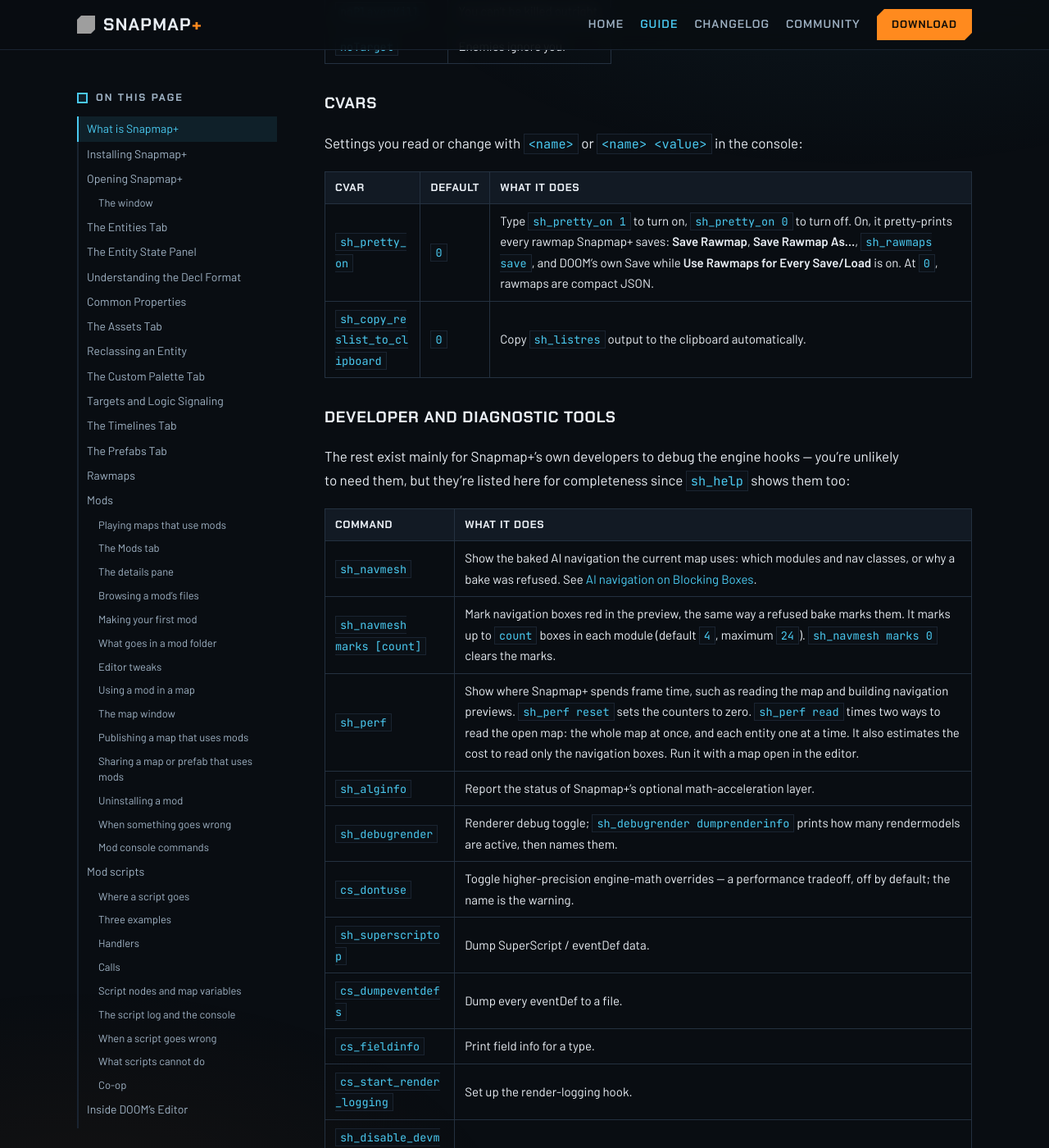
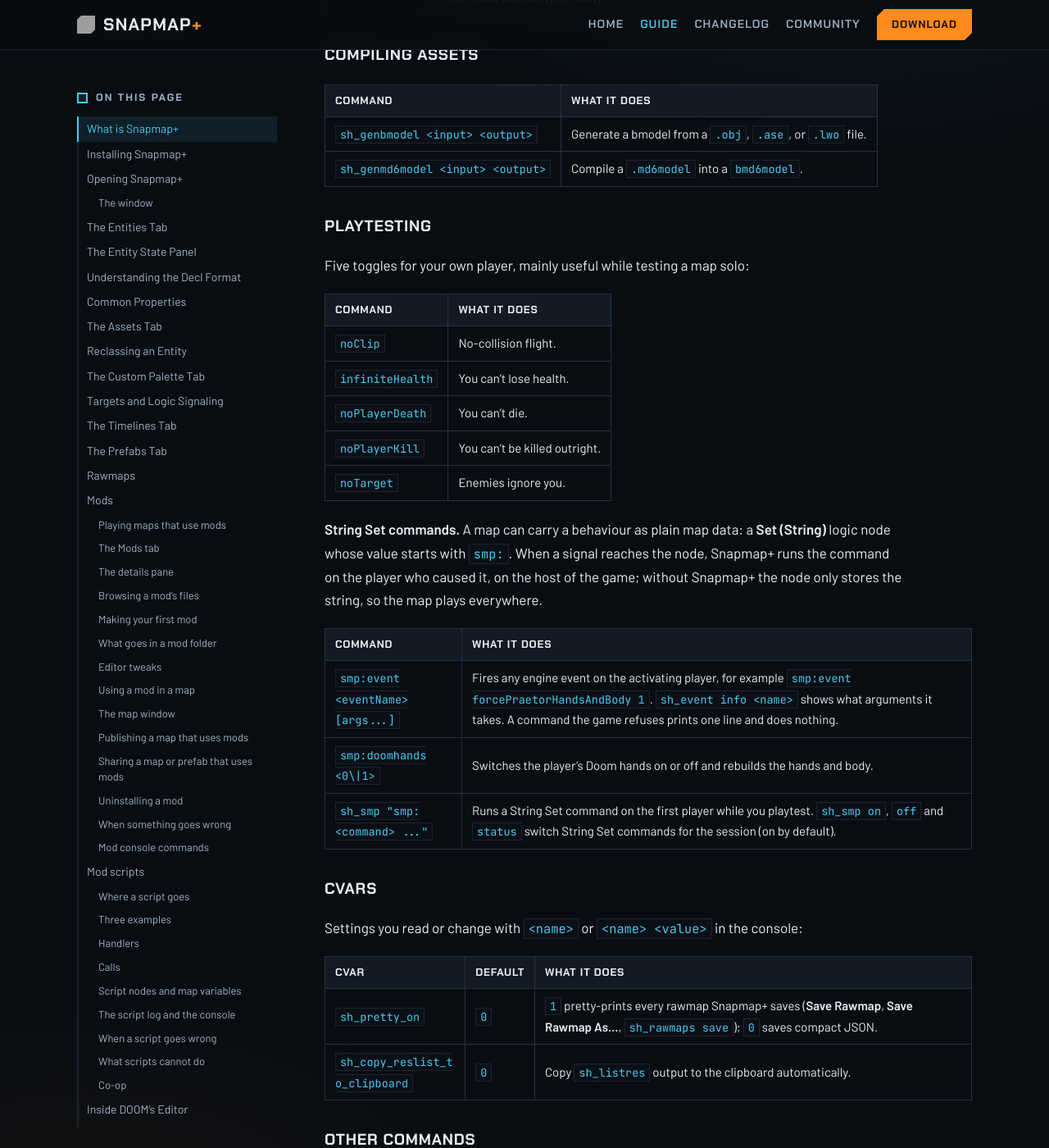
Before and after one commit to doom-snapmap/snapmap-web, a Jekyll site: the page built from site/snapmap-plus-guide.md, in a window 1280 px wide and 1400 px high, scrolled down 60836 px. Shown: the whole window at 82% size. Built offline with Jekyll 4.4.1, drawn with Linux system fonts in a browser that asks for light colours; some of the changed text lies outside the part shown; grey boxes are pictures that could not be loaded.

Commit message:
List the console commands a release has
Developer-only commands and the retired rawmap switches are gone; sh_prefab, sh_event, sh_gridsize, sh_navmesh's verbs and the String Set commands are listed.

```diff
--- a/site/snapmap-plus-guide.md
+++ b/site/snapmap-plus-guide.md
@@ -1793,22 +1792,33 @@ sections above.)
 | `sh_listres <resource class> [filter]` | List every resource of a given class (e.g. `idMaterial`), optionally filtered by name. |
 | `sh_type <type or enum> [-v]` | Print the fields of an idTech class, or the values of an enum. Add `-v` to also see each field's byte offset and size. |
 | `sh_validclasses <inherit>` | List the engine-valid classnames for a given inherit — the same list that fills the Classname dropdown in the [Entity State Panel](#the-entity-state-panel). |
+| `sh_event info <name>` / `sh_event list [filter]` | Print an engine event's number and arguments, or list every event (optionally those matching the filter). |
 | `sh_dumpmap <name>` | Dump the currently generated `.map` (including SnapMap's own auto-generated version) to a file, for debugging. Works in the SnapMap menu as well as in the editor. The name is **game-relative**, not a Windows path: a bare name lands in `<game dir>\base\mapdumps\<name>.map`, and the `.map` extension is always forced. Dumping the same name twice never overwrites — repeats become `<name>_2.map`, `<name>_3.map`, and so on. Pass a name containing a `/` (e.g. `arena/pass1`) to choose your own subfolder under `base\`; it is created for you. The command prints the full path it wrote. |
 
-### Rawmaps
+### Rawmaps and prefabs
 
 | Command | What it does |
 |---|---|
-| `sh_rawmaps` or `sh_rawmaps status` | Show the rawmap state, the Load Path and the Save Path, and what the last save wrote. See [Rawmaps](#rawmaps). |
+| `sh_rawmaps` or `sh_rawmaps status` | Show the Load Path and the Save Path, and what the last save wrote (and the `.zip` beside it for a map with mods). See [Rawmaps](#rawmaps). |
 | `sh_rawmaps help` | List every `sh_rawmaps` verb. |
 | `sh_rawmaps list [folder]` | List rawmap files in the default folder, the Load Path's folder, or a folder you name. |
-| `sh_rawmaps on` / `sh_rawmaps off` | Turn **Use Rawmaps for Every Save/Load** on or off. `sh_rawmaps_on` and `sh_rawmaps_off` do the same. |
-| `sh_rawmaps load <path>` | Point the Load Path at a `.json` or `.zip` and stage it. |
-| `sh_rawmaps load` | Open the Load Path as a new map, or stage it for the next map you open if the editor is not up yet. |
+| `sh_rawmaps load <path>` | Open a `.json` or `.zip` in the editor now, as a new map. A map must be open in the editor. |
+| `sh_rawmaps load` | Open the Load Path again. |
 | `sh_rawmaps save [path]` | Write the open map to the Save Path, or to the path you give, and keep saving there. |
 | `sh_rawmaps savepath [default\|rawmap\|<path>]` | Choose where saves go: the default file, the rawmap you opened, or a file you name. |
 | `sh_rawmaps default` | Put both paths back to the default files. |
 | `sh_rawmaps overwrite [on\|off]` | Off by default. On lets DOOM's Save replace the saved map a rawmap opened over, until you close DOOM. |
+| `sh_prefab mods "<name>"` | List the mods a prefab needs and whether each is installed. |
+| `sh_prefab export "<name>" "<path.zip>"` | Write a prefab with its mods to one ZIP. |
+| `sh_prefab import "<path.zip or path.json>"` | Install a prefab ZIP's mods and add the prefab to your list. |
+
+### Editor
+
+| Command | What it does |
+|---|---|
+| `sh_gridsize [x y z]` | Print the selected Grid Room's size, or resize it. See [Resizing Grid Rooms](#resizing-grid-rooms). |
+| `sh_navmesh` | Show the baked AI navigation the current map uses, room by room, and why anything was left out. `sh_navmesh reads` counts what reading the map has cost; `sh_navmesh detail` adds the bake's internal state. See [AI navigation on Blocking Boxes](#ai-navigation-on-blocking-boxes). |
+| `sh_perf` | Show where Snapmap+ spends frame time, such as reading the map and building navigation previews. `sh_perf reset` sets the counters to zero. `sh_perf read` times reading the open map whole and entity by entity. |
 
 ### Compiling assets
 
@@ -1817,7 +1827,7 @@ sections above.)
 | `sh_genbmodel <input> <output>` | Generate a bmodel from a `.obj`, `.ase`, or `.lwo` file. |
 | `sh_genmd6model <input> <output>` | Compile a `.md6model` into a `bmd6model`. |
 
-### Player cheats
+### Playtesting
 
 Five toggles for your own player, mainly useful while testing a map solo:
 
@@ -1829,36 +1839,32 @@ Five toggles for your own player, mainly useful while testing a map solo:
 | `noPlayerKill` | You can't be killed outright. |
 | `noTarget` | Enemies ignore you. |
 
+**String Set commands.** A map can carry a behaviour as plain map data: a **Set (String)** logic node
+whose value starts with `smp:`. When a signal reaches the node, Snapmap+ runs the command on the player
+who caused it, on the host of the game; without Snapmap+ the node only stores the string, so the map
+plays everywhere.
+
+| Command | What it does |
+|---|---|
+| `smp:event <eventName> [args...]` | Fires any engine event on the activating player, for example `smp:event forcePraetorHandsAndBody 1`. `sh_event info <name>` shows what arguments it takes. A command the game refuses prints one line and does nothing. |
+| `smp:doomhands <0\|1>` | Switches the player's Doom hands on or off and rebuilds the hands and body. |
+| `sh_smp "smp:<command> ..."` | Runs a String Set command on the first player while you playtest. `sh_smp on`, `off` and `status` switch String Set commands for the session (on by default). |
+
 ### Cvars
 
 Settings you read or change with `<name>` or `<name> <value>` in the console:
 
 | Cvar | Default | What it does |
 |---|---|---|
-| `sh_pretty_on` | `0` | Type `sh_pretty_on 1` to turn on, `sh_pretty_on 0` to turn off. On, it pretty-prints every rawmap Snapmap+ saves: **Save Rawmap**, **Save Rawmap As...**, `sh_rawmaps save`, and DOOM's own Save while **Use Rawmaps for Every Save/Load** is on. At `0`, rawmaps are compact JSON. |
+| `sh_pretty_on` | `0` | `1` pretty-prints every rawmap Snapmap+ saves (**Save Rawmap**, **Save Rawmap As...**, `sh_rawmaps save`); `0` saves compact JSON. |
 | `sh_copy_reslist_to_clipboard` | `0` | Copy `sh_listres` output to the clipboard automatically. |
 
-### Developer and diagnostic tools
-
-The rest exist mainly for Snapmap+'s own developers to debug the engine hooks — you're unlikely to need
-them, but they're listed here for completeness since `sh_help` shows them too:
+### Other commands
 
 | Command | What it does |
 |---|---|
-| `sh_navmesh` | Show the baked AI navigation the current map uses: which modules and nav classes, or why a bake was refused. See [AI navigation on Blocking Boxes](#ai-navigation-on-blocking-boxes). |
-| `sh_navmesh marks [count]` | Mark navigation boxes red in the preview, the same way a refused bake marks them. It marks up to `count` boxes in each module (default `4`, maximum `24`). `sh_navmesh marks 0` clears the marks. |
-| `sh_perf` | Show where Snapmap+ spends frame time, such as reading the map and building navigation previews. `sh_perf reset` sets the counters to zero. `sh_perf read` times two ways to read the open map: the whole map at once, and each entity one at a time. It also estimates the cost to read only the navigation boxes. Run it with a map open in the editor. |
-| `sh_alginfo` | Report the status of Snapmap+'s optional math-acceleration layer. |
-| `sh_debugrender` | Renderer debug toggle; `sh_debugrender dumprenderinfo` prints how many rendermodels are active, then names them. |
-| `cs_dontuse` | Toggle higher-precision engine-math overrides — a performance tradeoff, off by default; the name is the warning. |
-| `sh_superscriptop` | Dump SuperScript / eventDef data. |
-| `cs_dumpeventdefs` | Dump every eventDef to a file. |
-| `cs_fieldinfo` | Print field info for a type. |
-| `cs_start_render_logging` | Set up the render-logging hook. |
 | `sh_disable_devmode` / `sh_reenable_devmode` | Turn DOOM's developer features off, or back on, without losing your Bethesda.net connection. |
-| `sh_dialogtest [id] [buttons] [text]` | Raise DOOM's own modal dialog carrying the given text. |
-| `sh_dialogpoll` | Read the answer to the dialog `sh_dialogtest` raised. |
-| `sh_dialogdump` | Print the engine's dialog queue: id, button set, and flag bytes. |
+| `sh_help` | List every Snapmap+ console command and cvar with its description. |
 
 ---
 
```
Also changed, not shown: other parts of site/snapmap-plus-guide.md (+1 -2 lines).
